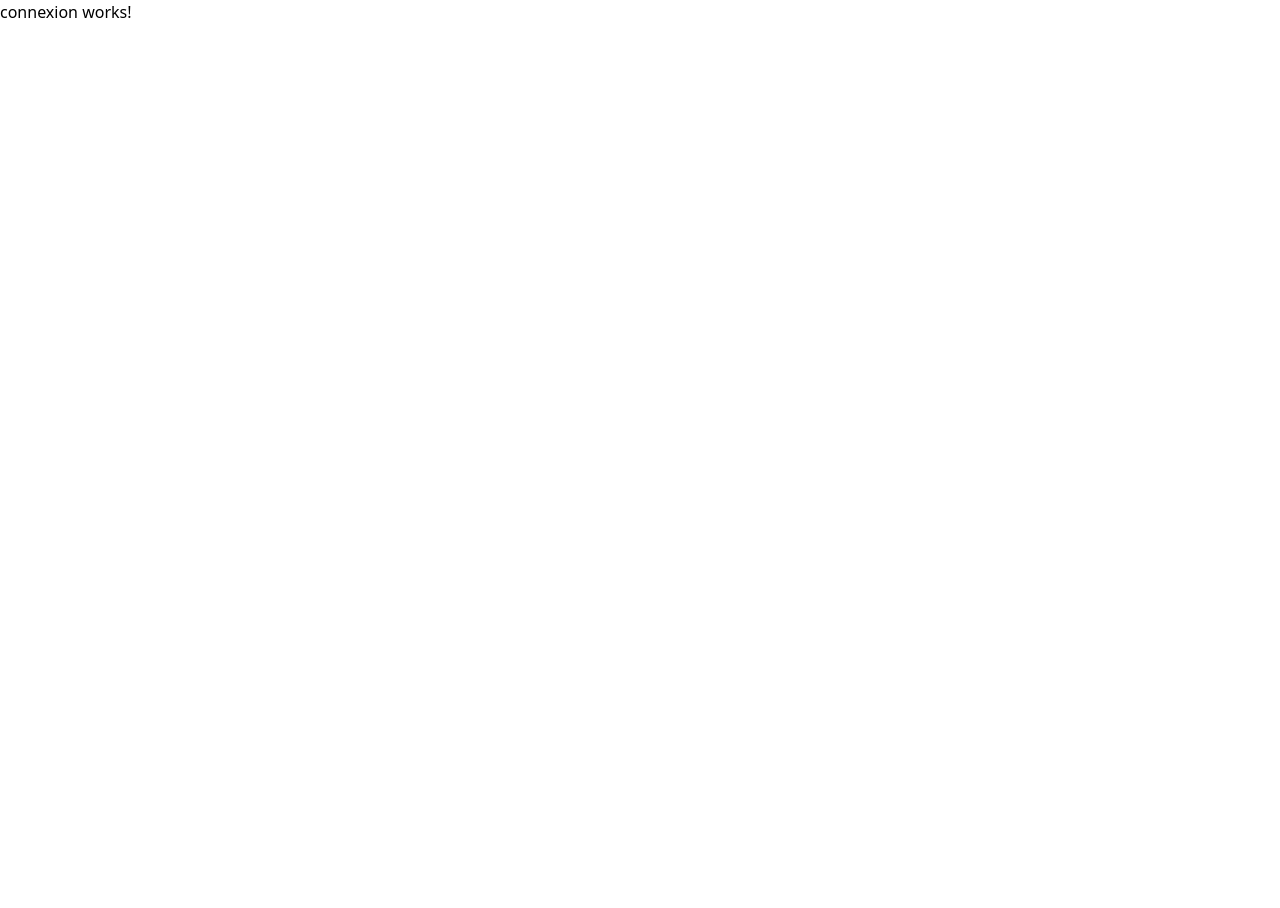
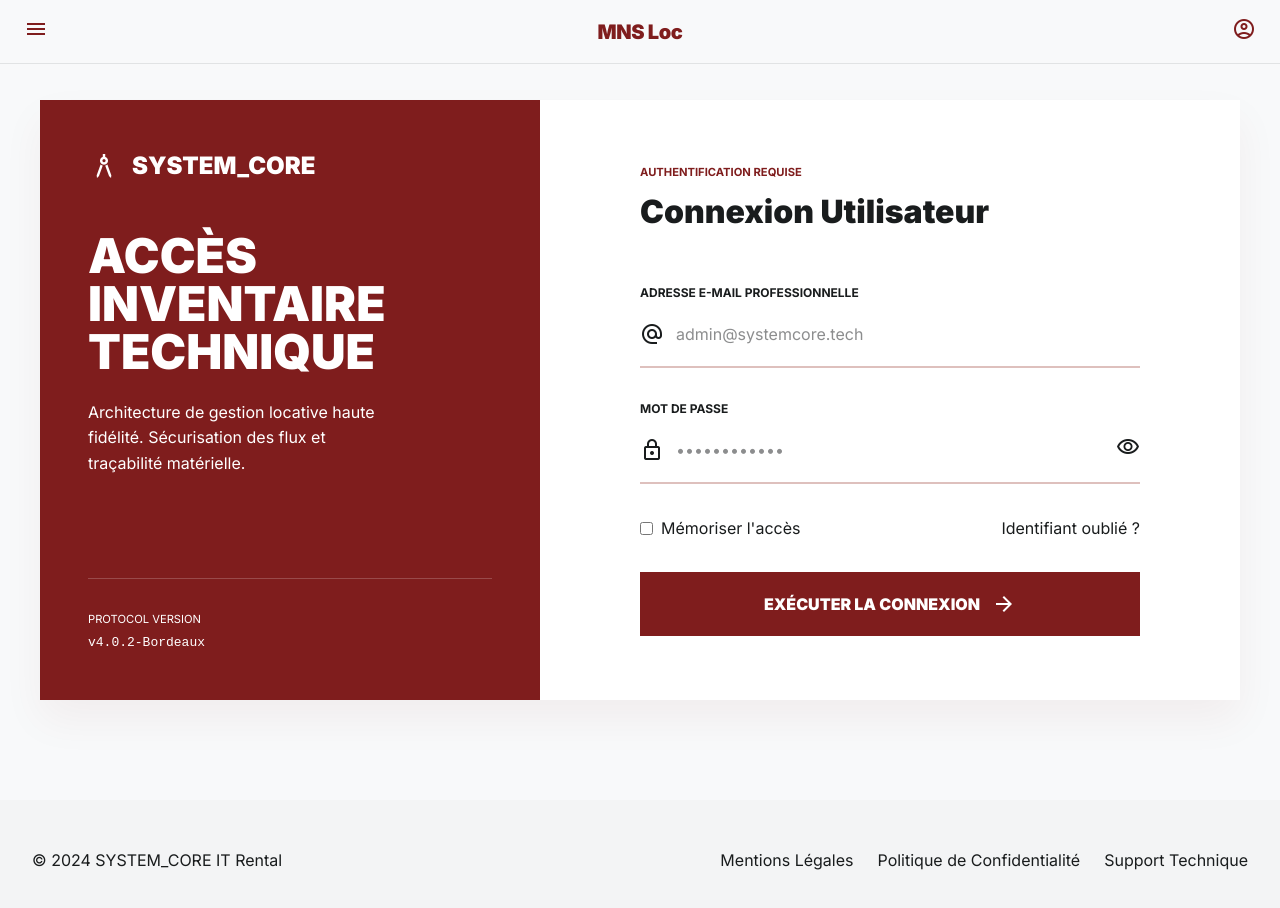
Before and after one commit to Draiphis/LOC-MNS-Frontend, an Angular app: page /connexion in a window 1280 px wide. Shown: the top 908 px of the page. Before the commit the page ends 800 px from the top, so only its background shows below. Built offline with nearby package versions, Linux system fonts and the light colour scheme.

Commit message:
feat (connexion) : création du html/css pour la page connexion

```diff
--- a/src/app/pages/connexion/connexion.css
+++ b/src/app/pages/connexion/connexion.css
@@ -0,0 +1,276 @@
+:host {
+  display: block;
+  min-height: 100vh;
+  font-family: 'Inter', sans-serif;
+  background: #f8f9fa;
+  color: #191c1d;
+}
+
+/* TOPBAR */
+
+.topbar {
+  position: fixed;
+  top: 0;
+  width: 100%;
+  height: 64px;
+  background: #f8f9fa;
+  border-bottom: 1px solid #e1e3e4;
+  z-index: 1000;
+}
+
+.topbar-content {
+  height: 100%;
+  padding: 0 24px;
+
+  display: flex;
+  align-items: center;
+  justify-content: space-between;
+}
+
+.logo {
+  font-size: 1.25rem;
+  font-weight: 900;
+  color: #7f1d1d;
+  letter-spacing: -0.02em;
+}
+
+.icon-button {
+  background: transparent;
+  border: none;
+  cursor: pointer;
+  color: #7f1d1d;
+}
+
+/* MAIN */
+
+.main-layout {
+  min-height: 100vh;
+
+  display: flex;
+  align-items: center;
+  justify-content: center;
+
+  padding: 96px 24px;
+}
+
+.wireframe-bg {
+  background-image:
+    linear-gradient(#dec0bd 0.5px, transparent 0.5px),
+    linear-gradient(90deg, #dec0bd 0.5px, transparent 0.5px);
+
+  background-size: 40px 40px;
+}
+
+/* CONTAINER */
+
+.login-container {
+  width: 100%;
+  max-width: 1200px;
+
+  display: grid;
+  grid-template-columns: 1fr;
+  overflow: hidden;
+
+  background: white;
+  box-shadow: 0 20px 40px rgba(127, 29, 29, 0.05);
+}
+
+/* LEFT PANEL */
+
+.branding-panel {
+  display: none;
+
+  background: #7f1d1d;
+  color: white;
+
+  padding: 48px;
+
+  flex-direction: column;
+  justify-content: space-between;
+}
+
+.branding-header {
+  display: flex;
+  align-items: center;
+  gap: 12px;
+  margin-bottom: 48px;
+}
+
+.icon-large {
+  font-size: 2rem;
+}
+
+.branding-title {
+  font-size: 1.5rem;
+  font-weight: 900;
+}
+
+.main-title {
+  font-size: 3rem;
+  font-weight: 900;
+  line-height: 1;
+  margin-bottom: 24px;
+}
+
+.branding-description {
+  max-width: 300px;
+  line-height: 1.6;
+}
+
+.protocol-section {
+  padding-top: 32px;
+  border-top: 1px solid rgba(255, 255, 255, 0.2);
+}
+
+.protocol-label {
+  display: block;
+  font-size: 0.7rem;
+  text-transform: uppercase;
+}
+
+.protocol-version {
+  font-family: monospace;
+}
+
+/* FORM */
+
+.form-panel {
+  padding: 32px;
+}
+
+.form-wrapper {
+  max-width: 500px;
+  margin: 0 auto;
+}
+
+.form-header {
+  margin-bottom: 48px;
+}
+
+.subtitle {
+  display: block;
+  color: #7f1d1d;
+  text-transform: uppercase;
+  font-size: 0.7rem;
+  font-weight: bold;
+  margin-bottom: 8px;
+}
+
+.form-title {
+  font-size: 2rem;
+  font-weight: 900;
+}
+
+/* INPUTS */
+
+.login-form {
+  display: flex;
+  flex-direction: column;
+  gap: 32px;
+}
+
+.input-group label {
+  display: block;
+  margin-bottom: 8px;
+  font-size: 0.75rem;
+  text-transform: uppercase;
+  font-weight: bold;
+}
+
+.input-wrapper {
+  display: flex;
+  align-items: center;
+  border-bottom: 2px solid #dec0bd;
+  padding-bottom: 8px;
+}
+
+.input-wrapper input {
+  flex: 1;
+  border: none;
+  background: transparent;
+  padding: 12px;
+  outline: none;
+}
+
+.visibility-button {
+  border: none;
+  background: transparent;
+  cursor: pointer;
+}
+
+/* OPTIONS */
+
+.options-row {
+  display: flex;
+  justify-content: space-between;
+  align-items: center;
+  gap: 16px;
+}
+
+.remember-me {
+  display: flex;
+  align-items: center;
+  gap: 8px;
+}
+
+/* BUTTON */
+
+.login-button {
+  width: 100%;
+  border: none;
+  background: #7f1d1d;
+  color: white;
+
+  padding: 20px;
+
+  display: flex;
+  align-items: center;
+  justify-content: center;
+  gap: 12px;
+
+  text-transform: uppercase;
+  font-weight: 900;
+
+  cursor: pointer;
+}
+
+/* FOOTER */
+
+.footer {
+  padding: 48px 32px;
+
+  display: flex;
+  flex-direction: column;
+  gap: 24px;
+
+  align-items: center;
+  justify-content: space-between;
+
+  background: #f3f4f5;
+}
+
+.footer-links {
+  display: flex;
+  gap: 24px;
+  flex-wrap: wrap;
+}
+
+/* RESPONSIVE */
+
+@media (min-width: 768px) {
+  .login-container {
+    grid-template-columns: 5fr 7fr;
+  }
+
+  .branding-panel {
+    display: flex;
+  }
+
+  .form-panel {
+    padding: 64px;
+  }
+
+  .footer {
+    flex-direction: row;
+  }
+}
--- a/src/app/pages/connexion/connexion.html
+++ b/src/app/pages/connexion/connexion.html
@@ -1 +1,112 @@
-<p>connexion works!</p>
+<header class="topbar">
+  <div class="topbar-content">
+    <button class="icon-button">
+      <span class="material-symbols-outlined">menu</span>
+    </button>
+
+    <div class="logo">MNS Loc</div>
+
+    <button class="icon-button">
+      <span class="material-symbols-outlined">account_circle</span>
+    </button>
+  </div>
+</header>
+
+<main class="main-layout wireframe-bg">
+  <div class="login-container">
+    <!-- LEFT PANEL -->
+    <div class="branding-panel">
+      <div class="branding-content">
+        <div class="branding-header">
+          <span class="material-symbols-outlined icon-large"> architecture </span>
+
+          <span class="branding-title"> SYSTEM_CORE </span>
+        </div>
+
+        <h1 class="main-title">
+          ACCÈS<br />
+          INVENTAIRE<br />
+          TECHNIQUE
+        </h1>
+
+        <p class="branding-description">
+          Architecture de gestion locative haute fidélité. Sécurisation des flux et traçabilité
+          matérielle.
+        </p>
+      </div>
+
+      <div class="protocol-section">
+        <span class="protocol-label"> Protocol Version </span>
+
+        <span class="protocol-version"> v4.0.2-Bordeaux </span>
+      </div>
+    </div>
+
+    <!-- LOGIN FORM -->
+    <div class="form-panel">
+      <div class="form-wrapper">
+        <div class="form-header">
+          <span class="subtitle"> Authentification Requise </span>
+
+          <h2 class="form-title">Connexion Utilisateur</h2>
+        </div>
+
+        <form class="login-form">
+          <!-- EMAIL -->
+          <div class="input-group">
+            <label> Adresse E-mail Professionnelle </label>
+
+            <div class="input-wrapper">
+              <span class="material-symbols-outlined"> alternate_email </span>
+
+              <input type="email" placeholder="admin@systemcore.tech" />
+            </div>
+          </div>
+
+          <!-- PASSWORD -->
+          <div class="input-group">
+            <label> Mot de Passe </label>
+
+            <div class="input-wrapper">
+              <span class="material-symbols-outlined"> lock </span>
+
+              <input type="password" placeholder="••••••••••••" />
+
+              <button type="button" class="visibility-button">
+                <span class="material-symbols-outlined"> visibility </span>
+              </button>
+            </div>
+          </div>
+
+          <!-- OPTIONS -->
+          <div class="options-row">
+            <label class="remember-me">
+              <input type="checkbox" />
+
+              <span> Mémoriser l'accès </span>
+            </label>
+
+            <a href="#"> Identifiant oublié ? </a>
+          </div>
+
+          <!-- BUTTON -->
+          <button type="submit" class="login-button">
+            <span> Exécuter la Connexion </span>
+
+            <span class="material-symbols-outlined"> arrow_forward </span>
+          </button>
+        </form>
+      </div>
+    </div>
+  </div>
+</main>
+
+<footer class="footer">
+  <div class="footer-left">© 2024 SYSTEM_CORE IT Rental</div>
+
+  <div class="footer-links">
+    <a href="#">Mentions Légales</a>
+    <a href="#">Politique de Confidentialité</a>
+    <a href="#">Support Technique</a>
+  </div>
+</footer>
```
